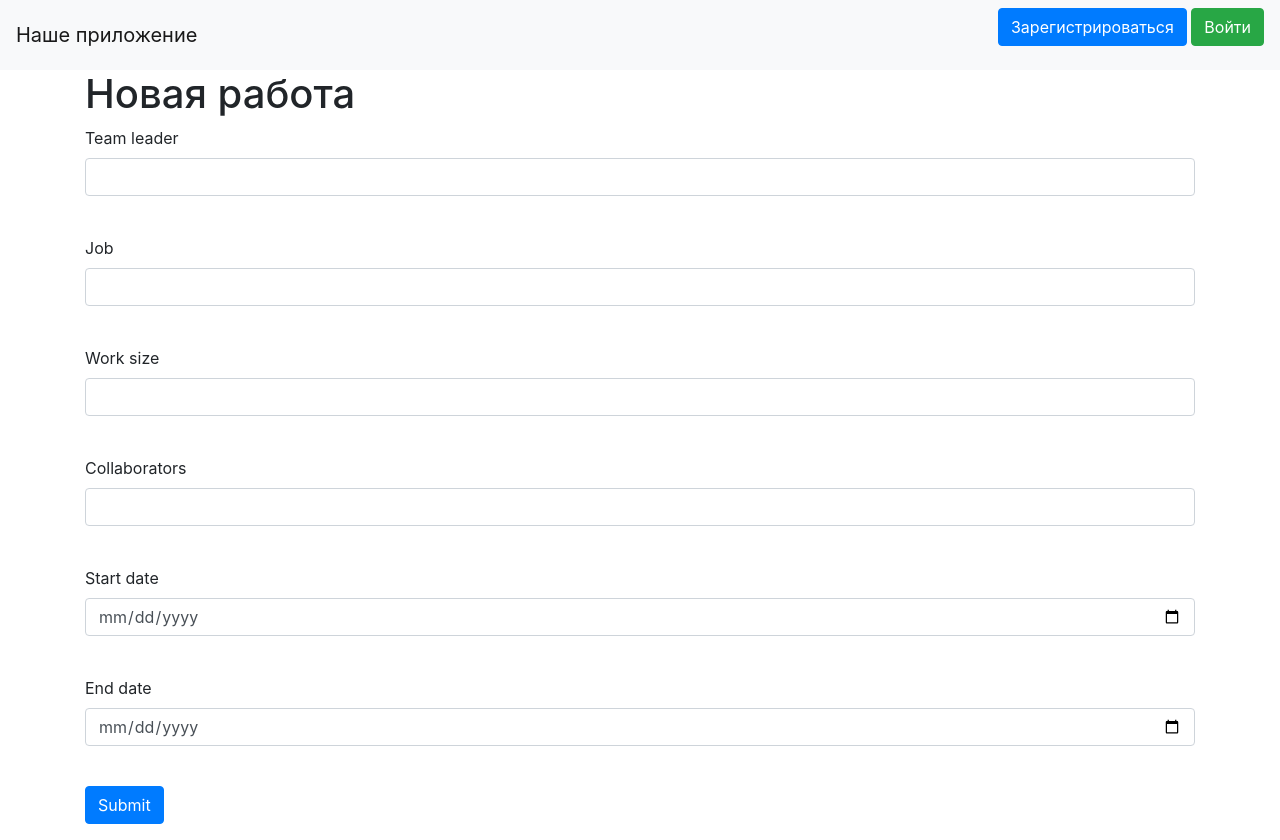
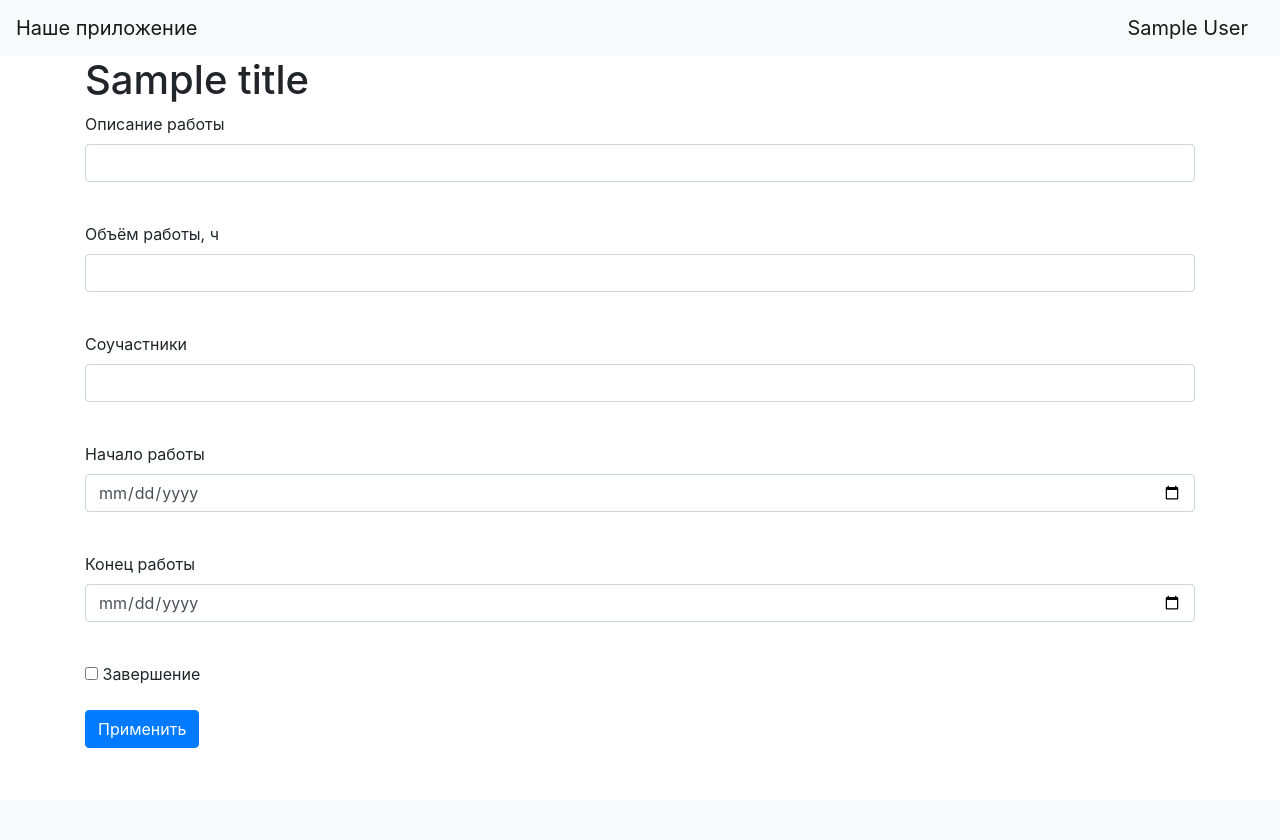
Before and after one commit to Dmitriy-Pupkov/mars, a Flask app: template templates/add_job.html in a window 1280 px wide. After the commit the page ends 748 px from the top, so only its background shows below. Run offline with Flask 2, Linux system fonts and the light colour scheme; a user stored in the database is signed in; tables that the repository leaves empty hold one stand-in row (values such as "Sample post"); the template is opened without the code that fills it: values that come from a table or form of the project are taken from there, most other values are stand-ins (such as "Sample title", 1, 10 or a date in 2020); form fields are guessed from the names that the template uses; some libraries are stand-ins or nearby versions.

Commit message:
last tasks

```diff
--- a/data/jobs.py
+++ b/data/jobs.py
@@ -19,7 +19,7 @@ class Jobs(SqlAlchemyBase):
     end_date = sqlalchemy.Column(sqlalchemy.DateTime,
                                  nullable=True)
     is_finished = sqlalchemy.Column(sqlalchemy.Boolean, default=True)
-    team_leader_relation = orm.relationship('User', back_populates='jobs')
+    team_leader_relation = orm.relationship('User')
 
     def __repr__(self):
         return f'Job {self.id} {self.team_leader}'
--- a/data/users.py
+++ b/data/users.py
@@ -7,7 +7,7 @@ from werkzeug.security import generate_password_hash, check_password_hash
 from .db_session import SqlAlchemyBase
 
 
-class User(SqlAlchemyBase):
+class User(SqlAlchemyBase, UserMixin):
     __tablename__ = 'users'
 
     id = sqlalchemy.Column(sqlalchemy.Integer,
@@ -21,8 +21,8 @@ class User(SqlAlchemyBase):
     email = sqlalchemy.Column(sqlalchemy.String,
                               index=True, unique=True)
     hashed_password = sqlalchemy.Column(sqlalchemy.String, nullable=True)
-    created_date = sqlalchemy.Column(sqlalchemy.DateTime,
-                                     default=datetime.datetime.now)
+    modified_date = sqlalchemy.Column(sqlalchemy.DateTime,
+                                      default=datetime.datetime.now)
     jobs = orm.relationship("Jobs", back_populates='team_leader_relation')
 
     def __repr__(self):
--- a/forms/jobs.py
+++ b/forms/jobs.py
@@ -1,15 +1,12 @@
 from flask_wtf import FlaskForm
-from wtforms import PasswordField, BooleanField, SubmitField, EmailField, SelectField, StringField, IntegerField, \
-    DateField
-from wtforms.validators import DataRequired
+from wtforms import BooleanField, SubmitField, StringField, IntegerField, DateField
 
 
 class JobForm(FlaskForm):
-    team_leader = SelectField('Ответственный', validators=[DataRequired])
     job = StringField('Описание работы')
     work_size = IntegerField('Объём работы, ч')
     collaborators = StringField('Соучастники')
     start_date = DateField('Начало работы')
     end_date = DateField('Конец работы')
     is_finished = BooleanField('Завершение')
-    submit = SubmitField('Войти')
+    submit = SubmitField('Применить')
--- a/main.py
+++ b/main.py
@@ -1,10 +1,12 @@
 import datetime
-from flask_login import LoginManager, login_user, login_required, logout_user
+from flask_login import LoginManager, login_user, login_required, logout_user, current_user
+
 from data import db_session
 from data.users import User
 from data.jobs import Jobs
 from flask import Flask, render_template, request, make_response, session, redirect
 
+from forms.jobs import JobForm
 from forms.user_form import LoginForm
 
 app = Flask(__name__)
@@ -15,17 +17,13 @@ login_manager = LoginManager()
 login_manager.init_app(app)
 
 
-@app.route('/')
-def root():
-    return render_template('index.html')
-
-
 @login_manager.user_loader
 def load_user(user_id):
     db_sess = db_session.create_session()
     return db_sess.query(User).get(user_id)
 
 
+@app.route('/')
 @app.route('/works_log')
 def works_log():
     session = db_session.create_session()
@@ -48,19 +46,24 @@ def login():
     return render_template('login.html', title='Авторизация', form=form)
 
 
-@app.route('/logout')
+@app.route('/add_job', methods=["GET", "POST"])
 @login_required
-def logout():
-    logout_user()
-    return redirect("/")
-
-
-@app.route("/session_test")
-def session_test():
-    visits_count = session.get('visits_count', 0)
-    session['visits_count'] = visits_count + 1
-    return make_response(
-        f"Вы пришли на эту страницу {visits_count + 1} раз")
+def add_job():
+    form = JobForm()
+    if form.validate_on_submit():
+        db_sess = db_session.create_session()
+        job = Jobs()
+        job.job = form.job.data
+        job.work_size = form.work_size.data
+        job.collaborators = form.collaborators.data
+        job.start_date = form.start_date.data
+        job.end_date = form.end_date.data
+        job.is_finished = form.is_finished.data
+        current_user.jobs.append(job)
+        db_sess.merge(current_user)
+        db_sess.commit()
+        return redirect("/")
+    return render_template('add_job.html', title='Добавление работы', form=form)
 
 
 @app.route("/cookie_test")
--- a/templates/add_job.html
+++ b/templates/add_job.html
@@ -1,22 +1,13 @@
 {% extends "base.html" %}
 
 {% block content %}
-<h1>Новая работа</h1>
+<h1> {{ title }} </h1>
 <form action="" method="post">
     {{ form.hidden_tag() }}
     <p>
-        {{ form.team_leader.label }}<br>
-        {{ form.team_leader(class="form-control") }}<br>
-        {% for error in form.password.errors %}
-            <div class="alert alert-danger" role="alert">
-                {{ error }}
-            </div>
-        {% endfor %}
-    </p>
-    <p>
         {{ form.job.label }}<br>
         {{ form.job(class="form-control") }}<br>
-        {% for error in form.password.errors %}
+        {% for error in form.job.errors %}
             <div class="alert alert-danger" role="alert">
                 {{ error }}
             </div>
@@ -25,7 +16,7 @@
     <p>
         {{ form.work_size.label }}<br>
         {{ form.work_size(class="form-control") }}<br>
-        {% for error in form.password.errors %}
+        {% for error in form.work_size.errors %}
             <div class="alert alert-danger" role="alert">
                 {{ error }}
             </div>
@@ -34,7 +25,7 @@
     <p>
         {{ form.collaborators.label }}<br>
         {{ form.collaborators(class="form-control") }}<br>
-        {% for error in form.password.errors %}
+        {% for error in form.collaborators.errors %}
             <div class="alert alert-danger" role="alert">
                 {{ error }}
             </div>
@@ -43,7 +34,7 @@
     <p>
         {{ form.start_date.label }}<br>
         {{ form.start_date(class="form-control") }}<br>
-        {% for error in form.password.errors %}
+        {% for error in form.start_date.errors %}
             <div class="alert alert-danger" role="alert">
                 {{ error }}
             </div>
@@ -52,7 +43,7 @@
     <p>
         {{ form.end_date.label }}<br>
         {{ form.end_date(class="form-control") }}<br>
-        {% for error in form.password.errors %}
+        {% for error in form.end_date.errors %}
             <div class="alert alert-danger" role="alert">
                 {{ error }}
             </div>
--- a/templates/index.html
+++ b/templates/index.html
@@ -2,6 +2,9 @@
 
 {% block content %}
 <h1>Jobs log</h1>
+{% if current_user.is_authenticated %}
+    <a href="add_job" class="btn btn-secondary">Добавить работу</a>
+{% endif %}
 {% for item in jobs %}
 <h3>Action # {{ item.id }}</h3>
 <table class="table">
```
